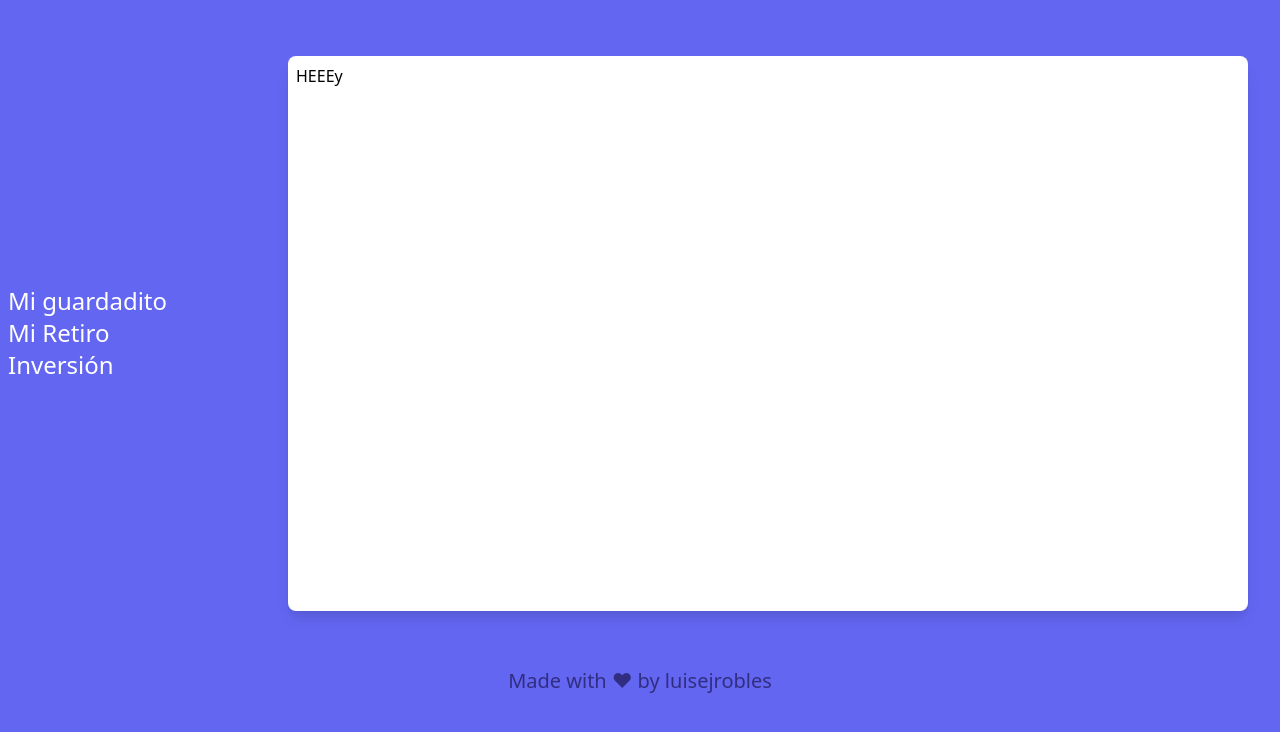
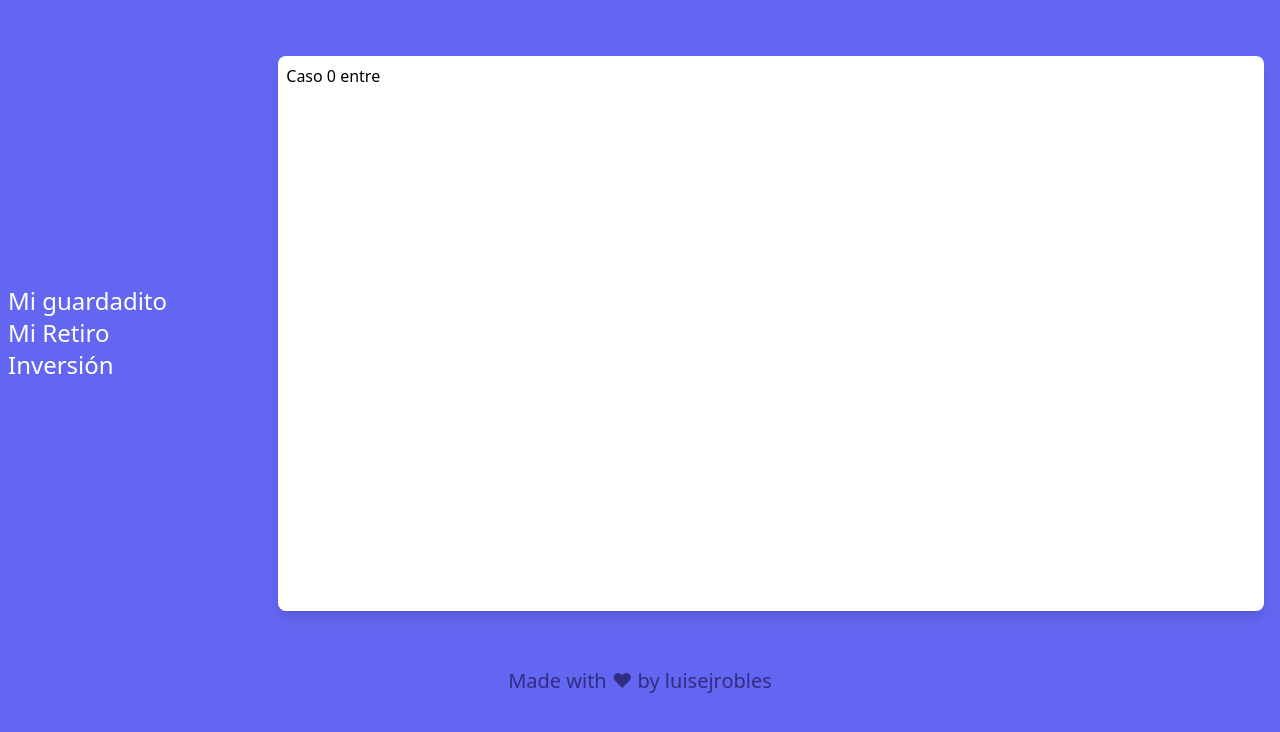
Before and after one commit to luisejrobles/future-me, a React (Create React App) app: page / in a window 1280 px wide. Shown: the top 732 px of the page. Built offline with nearby package versions, Linux system fonts and the light colour scheme.

Commit message:
handleView implemented

```diff
--- a/src/layout/MainContainer/MainContainer.js
+++ b/src/layout/MainContainer/MainContainer.js
@@ -1,9 +1,19 @@
 import React from "react";
 
-const MainContainer = () => {
+const MainContainer = ({ view = 0 }) => {
+  const handleView = () => {
+    switch (view) {
+      case 0:
+        return <h1>Caso 0 entre</h1>;
+      case 1:
+        return <h1>Caso 1 entre</h1>;
+      default:
+        return <h1>UPS</h1>;
+    }
+  };
   return (
-    <div className="w-3/4 h-5/6 mx-4 shadow-lg p-2 rounded-lg bg-white">
-      <h1>HEEEy</h1>
+    <div className="w-4/5 h-5/6 mx-4 shadow-lg p-2 rounded-lg bg-white">
+      {handleView()}
     </div>
   );
 };
```
